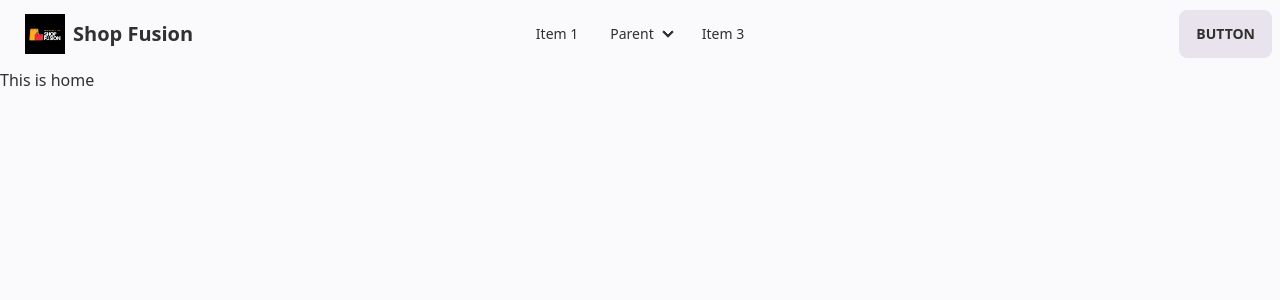
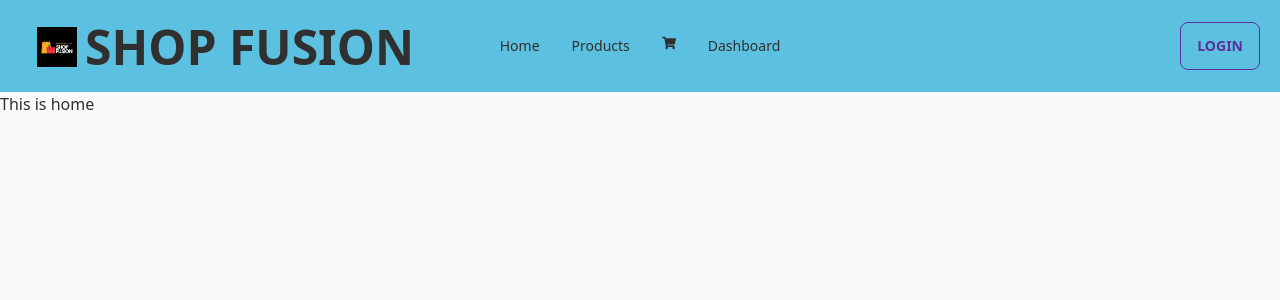
Before and after one commit to fazlerabbyrifat/shop-fusion, a React (Vite) app: page / in a window 1280 px wide. Shown: the top 300 px of the page. Built offline with nearby package versions, Linux system fonts and the light colour scheme.

Commit message:
responsive navbar is added

```diff
--- a/package.json
+++ b/package.json
@@ -14,6 +14,7 @@
     "match-sorter": "^6.3.1",
     "react": "^18.2.0",
     "react-dom": "^18.2.0",
+    "react-icons": "^4.10.1",
     "react-router-dom": "^6.14.1",
     "sort-by": "^1.2.0"
   },
--- /dev/null
+++ b/src/pages/Login/Login.jsx
@@ -0,0 +1,11 @@
+import React from 'react';
+
+const Login = () => {
+    return (
+        <div>
+
+        </div>
+    );
+};
+
+export default Login;
--- a/src/pages/Shared/Navbar.jsx
+++ b/src/pages/Shared/Navbar.jsx
@@ -1,10 +1,30 @@
 import React from "react";
 import { Link } from "react-router-dom";
-import logo from '../../assets/logo.png';
+import logo from "../../assets/logo.png";
+import { FaShoppingCart } from "react-icons/fa";
 
 const Navbar = () => {
+  const navItems = (
+    <>
+      <li>
+        <Link to="/">Home</Link>
+      </li>
+      <li>
+        <Link to="/">Products</Link>
+      </li>
+      <li>
+        <Link to="/">
+          <FaShoppingCart></FaShoppingCart>
+        </Link>
+      </li>
+      <li>
+        <Link to="/">Dashboard</Link>
+      </li>
+    </>
+  );
+
   return (
-    <div className="navbar bg-base-100">
+    <div className="navbar bg-info p-5">
       <div className="navbar-start">
         <div className="dropdown">
           <label tabIndex={0} className="btn btn-ghost lg:hidden">
@@ -27,55 +47,21 @@ const Navbar = () => {
             tabIndex={0}
             className="menu menu-sm dropdown-content mt-3 z-[1] p-2 shadow bg-base-100 rounded-box w-52"
           >
-            <li>
-              <a>Item 1</a>
-            </li>
-            <li>
-              <a>Parent</a>
-              <ul className="p-2">
-                <li>
-                  <a>Submenu 1</a>
-                </li>
-                <li>
-                  <a>Submenu 2</a>
-                </li>
-              </ul>
-            </li>
-            <li>
-              <a>Item 3</a>
-            </li>
+            {navItems}
           </ul>
         </div>
-        <Link to='/' className="btn btn-ghost normal-case text-xl">
-        <img className="w-10" src={logo} alt="" />
-        <span>Shop Fusion</span>
+        <Link to="/" className="btn btn-ghost normal-case">
+          <img className="w-10" src={logo} alt="" />
+          <span className="text-2xl md:text-3xl lg:text-5xl font-bold uppercase">Shop Fusion</span>
         </Link>
       </div>
       <div className="navbar-center hidden lg:flex">
-        <ul className="menu menu-horizontal px-1">
-          <li>
-            <a>Item 1</a>
-          </li>
-          <li tabIndex={0}>
-            <details>
-              <summary>Parent</summary>
-              <ul className="p-2">
-                <li>
-                  <a>Submenu 1</a>
-                </li>
-                <li>
-                  <a>Submenu 2</a>
-                </li>
-              </ul>
-            </details>
-          </li>
-          <li>
-            <a>Item 3</a>
-          </li>
-        </ul>
+        <ul className="menu menu-horizontal px-1">{navItems}</ul>
       </div>
       <div className="navbar-end">
-        <a className="btn">Button</a>
+        <Link>
+          <button className="btn btn-secondary btn-outline">Login</button>
+        </Link>
       </div>
     </div>
   );
--- a/src/routes/Routes.jsx
+++ b/src/routes/Routes.jsx
@@ -1,6 +1,7 @@
 import { createBrowserRouter } from "react-router-dom";
 import Main from "../layout/Main";
 import Home from "../pages/Home/Home/Home";
+import Login from "../pages/Login/Login";
 
 const router = createBrowserRouter([
     {
@@ -10,6 +11,10 @@ const router = createBrowserRouter([
             {
                 path: '/',
                 element: <Home></Home>
+            },
+            {
+                path: '/login',
+                element: <Login></Login>
             }
         ]
     }
```
Also changed, not shown: 1 other file (tests, documents, lock files or other folders).
